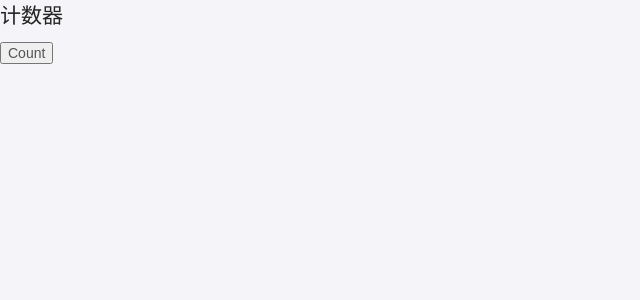
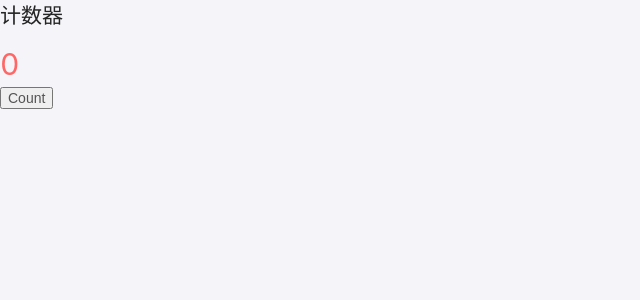
Before and after one commit to GrowthCoder/cd-react-template, a React app: page /test in a window 1280 px wide. Shown: the top 300 px of the page, without its empty margins (0-640 px from the left). Built offline with nearby package versions, Linux system fonts and the light colour scheme.

Commit message:
Feat:init

```diff
--- a/src/index.js
+++ b/src/index.js
@@ -1,20 +1,18 @@
 import React from 'react';
 import ReactDOM from 'react-dom';
 import { Provider } from 'react-redux';
-import {
-  BrowserRouter as Router,
-  Route,
-} from 'react-router-dom'
 import 'antd-mobile/dist/antd-mobile.css'
-import store from './store'
-import Counter from './components/counter'
+import Routers from '@src/router'
+import store from '@src/store'
+
+// 组件里面注入公共方法
+const RCP = React.Component.prototype
+RCP.dispatch = store.dispatch
 
 ReactDOM.render(
+  // Provider组件 默认子组件可以拿到state
   <Provider store={store}>
-    <Router>
-      <div>
-        <Route path="/test" component= {Counter}></Route>
-      </div>
-    </Router>
+    <Routers />
   </Provider>
-  , document.getElementById('root'));
+  , document.getElementById('root')
+);
--- a/src/components/counter/index.js
+++ b/src/pages/counter/index.js
@@ -3,17 +3,16 @@ import { addCounter } from '@src/actions/counter'
 
 export default class Counter extends Component {
   render() {
-    let { counter } = this.props
-    counter = counter || {}
+    let { count } = this.props
+    count = count || 0
 
     return (
       <div>
         <h2>计数器</h2>
-        <div style={{ fontSize: 30, color: '#f66' }}>{counter.count}</div>
+        <div style={{ fontSize: 30, color: '#f66' }}>{count}</div>
 
-        <button onClick={
-          () => this.dispatch(addCounter())
-        }>Count</button>
+        <button onClick={() =>
+          {this.dispatch(addCounter())}}>Count</button>
       </div>
     )
   }
--- a/src/reducers/counter.js
+++ b/src/reducers/counter.js
@@ -1,6 +1,6 @@
 import * as types from '@src/actions/counter'
 // Reducer为纯函数 同样输入 得到同样输出
-export default function (state = {
+export default function(state = {
   count: 0
 }, action) {
   switch (action.type) {
--- a/src/reducers/index.js
+++ b/src/reducers/index.js
@@ -1,5 +1,9 @@
+import { combineReducers } from 'redux';
 import counter from './counter'
 
-export default {
+// combineReducers用于Reducer的拆分
+const rootReducer = combineReducers({
   counter
-}
+})
+
+export default rootReducer
--- a/src/router/index.js
+++ b/src/router/index.js
@@ -0,0 +1,18 @@
+import React from 'react';
+import {
+  BrowserRouter as Router,
+  Route,
+} from 'react-router-dom'
+import Counter from '../pages/counter'
+
+const Routes = () => (
+  <div className="app">
+    <Router>
+      <div>
+        <Route path="/test" component= {Counter}></Route>
+      </div>
+    </Router>
+  </div>
+)
+
+export default Routes
--- a/src/store/index.js
+++ b/src/store/index.js
@@ -1,12 +1,16 @@
-import { createStore, applyMiddleware, combineReducers } from 'redux';
+/**
+ * applyMiddleware
+ * 接受第三方中间件
+ * 中间件组成一个数组，依次执行
+ * 中间件执行有次序要求
+ */
+import { createStore, applyMiddleware } from 'redux';
 import thunk from 'redux-thunk';
-import * as reducers from '@src/reducers'
-
-// combineReducers用于Reducer的拆分
-const reducer = combineReducers(reducers)
+import rootReducer from '@src/reducers'
 
 // Reducer函数会自动执行 无需手动调用
 // reducers传入，每当store.dispatch发送来一个新action 会自动调用Reducer 得到新的State
-const store = createStore(reducer, applyMiddleware(thunk))
+const store = createStore(rootReducer, applyMiddleware(thunk))
+
 
 export default store
```
Also changed, not shown: src/common/styles/common.scss (added), src/pages/App.css (renamed from src/components/App.css), src/pages/App.js (renamed from src/components/App.js), src/pages/calculate/index.js (added), src/pages/calculate/index.scss (added), src/pages/counter/index.scss (added).
